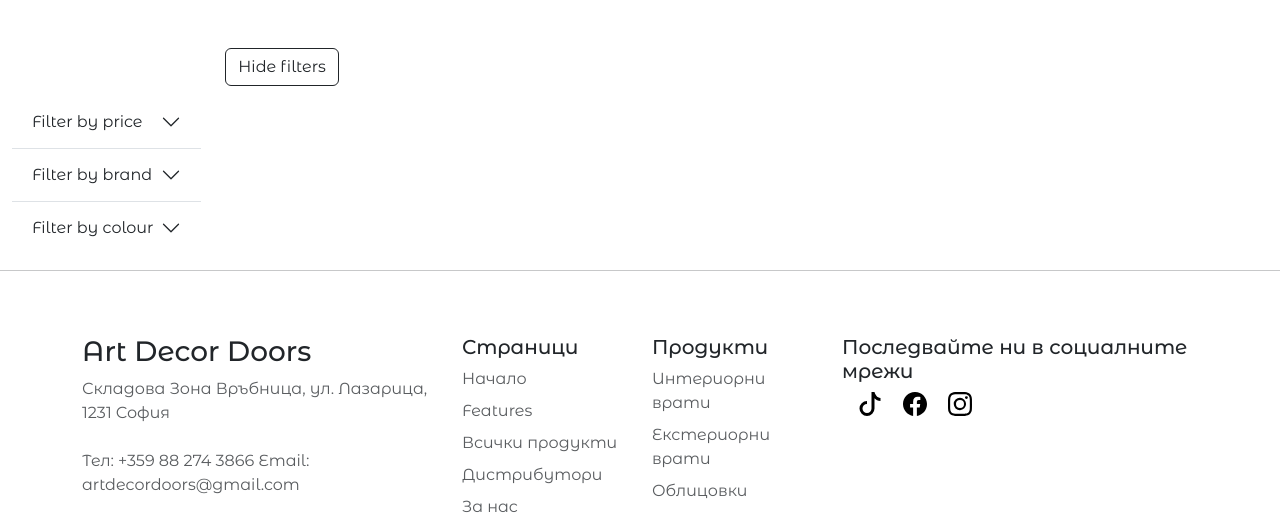
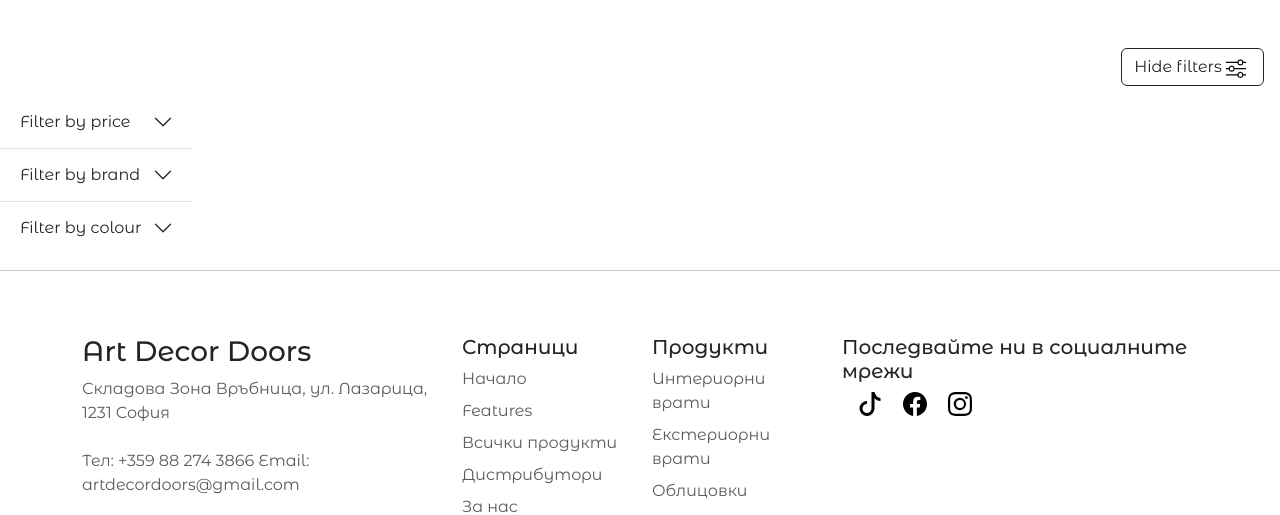
Before and after one commit to Vasilian05/Doors, a PHP site: page /products.php in a window 1280 px wide. Shown: the part 56-571 px from the top of the page. Run offline with PHP 8.4, Linux system fonts and the light colour scheme; data that the repository does not hold is empty; some web fonts are replaced.

Commit message:
UI changes
show/hide button icon and positioning

```diff
--- a/products.php
+++ b/products.php
@@ -26,7 +26,7 @@ if ($category === 'interior') {
 }
 include_once "includes/header.php";
 ?>
-<div class="container-fluid">
+<div class'container-fluid">
      <div class="row">
         <!-- Left Column: Accordion -->
         <div class="col-md-2 mt-5">
@@ -67,7 +67,13 @@ include_once "includes/header.php";
         <!-- Right Column: Products -->
         <div class="col-md-10">
             <section class="products mt-5">
-                <button type="button" class="btn btn-outline-dark w-10 hide d-flex justify-content-end">Hide filters</button>
+
+                <!-- Hide Filters Button -->
+                <div class="d-flex justify-content-end mt-3">
+                    <button type="button" class="btn btn-outline-dark hide me-3">Hide filters <svg xmlns="http://www.w3.org/2000/svg" width="20" height="20" fill="currentColor" class="bi bi-sliders" viewBox="0 0 16 16">
+                    <path fill-rule="evenodd" d="M11.5 2a1.5 1.5 0 1 0 0 3 1.5 1.5 0 0 0 0-3M9.05 3a2.5 2.5 0 0 1 4.9 0H16v1h-2.05a2.5 2.5 0 0 1-4.9 0H0V3zM4.5 7a1.5 1.5 0 1 0 0 3 1.5 1.5 0 0 0 0-3M2.05 8a2.5 2.5 0 0 1 4.9 0H16v1H6.95a2.5 2.5 0 0 1-4.9 0H0V8zm9.45 4a1.5 1.5 0 1 0 0 3 1.5 1.5 0 0 0 0-3m-2.45 1a2.5 2.5 0 0 1 4.9 0H16v1h-2.05a2.5 2.5 0 0 1-4.9 0H0v-1z"/>
+                    </svg></button>
+                </div>
                 <div class="row row-cols-1 row-cols-sm-2 row-cols-md-3 row-cols-lg-4">
                     <?php foreach($data as $door): ?>
                         <div class="col mt-5">
@@ -97,19 +103,24 @@ document.addEventListener("DOMContentLoaded", function () {
 
     hideButton.addEventListener("click", function () {
     if (filtersSection.style.display === "none") {
-            // Show filters and return products section to 10 columns
         filtersSection.style.display = "block";
         productsSection.classList.remove("col-md-12");
         productsSection.classList.add("col-md-10");
-            hideButton.textContent = "Hide filters";
+        hideButton.innerHTML = `Hide filters
+            <svg xmlns="http://www.w3.org/2000/svg" width="20" height="20" fill="currentColor" class="bi bi-sliders" viewBox="0 0 16 16">
+                <path fill-rule="evenodd" d="M11.5 2a1.5 1.5 0 1 0 0 3 1.5 1.5 0 0 0 0-3M9.05 3a2.5 2.5 0 0 1 4.9 0H16v1h-2.05a2.5 2.5 0 0 1-4.9 0H0V3zM4.5 7a1.5 1.5 0 1 0 0 3 1.5 1.5 0 0 0 0-3M2.05 8a2.5 2.5 0 0 1 4.9 0H16v1H6.95a2.5 2.5 0 0 1-4.9 0H0V8zm9.45 4a1.5 1.5 0 1 0 0 3 1.5 1.5 0 0 0 0-3m-2.45 1a2.5 2.5 0 0 1 4.9 0H16v1h-2.05a2.5 2.5 0 0 1-4.9 0H0v-1z"/>
+            </svg>`;
     } else {
-            // Hide filters and make products section full width (12 columns)
         filtersSection.style.display = "none";
         productsSection.classList.remove("col-md-10");
         productsSection.classList.add("col-md-12");
-            hideButton.textContent = "Show filters";
+        hideButton.innerHTML = `Show filters
+            <svg xmlns="http://www.w3.org/2000/svg" width="20" height="20" fill="currentColor" class="bi bi-sliders" viewBox="0 0 16 16">
+                <path fill-rule="evenodd" d="M11.5 2a1.5 1.5 0 1 0 0 3 1.5 1.5 0 0 0 0-3M9.05 3a2.5 2.5 0 0 1 4.9 0H16v1h-2.05a2.5 2.5 0 0 1-4.9 0H0V3zM4.5 7a1.5 1.5 0 1 0 0 3 1.5 1.5 0 0 0 0-3M2.05 8a2.5 2.5 0 0 1 4.9 0H16v1H6.95a2.5 2.5 0 0 1-4.9 0H0V8zm9.45 4a1.5 1.5 0 1 0 0 3 1.5 1.5 0 0 0 0-3m-2.45 1a2.5 2.5 0 0 1 4.9 0H16v1h-2.05a2.5 2.5 0 0 1-4.9 0H0v-1z"/>
+            </svg>`;
     }
 });
+
 });
 
 
@@ -117,7 +128,8 @@ document.addEventListener("DOMContentLoaded", function () {
 
 </script>
 <style>
-
+    .hide:hover svg {
+    fill: white; /* Change the icon color to white on hover */
 </style>
 <?php
 if(isset($_GET['door_id'])){
```
Lines whose indentation alone changed are shown as unchanged.
